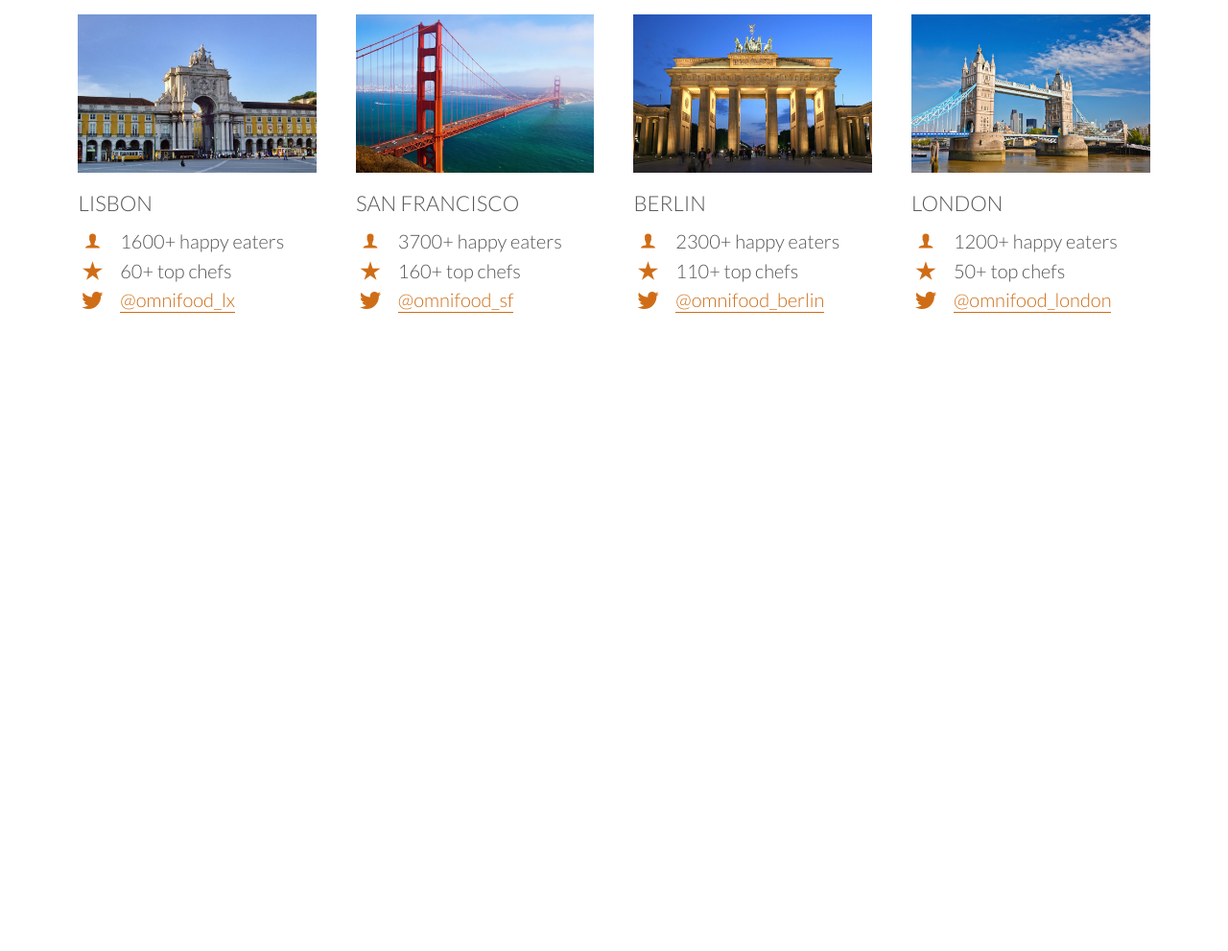
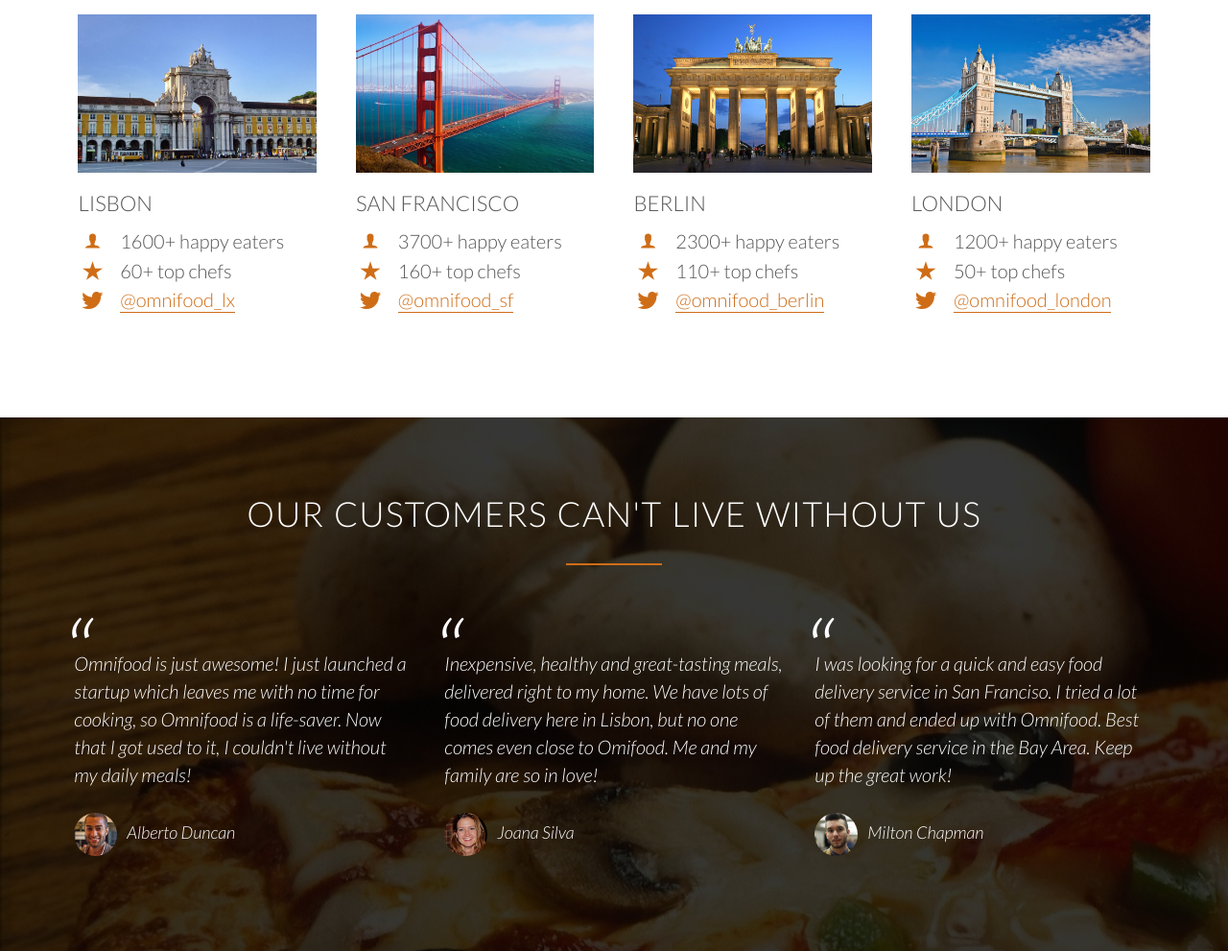
Before and after one commit to vaibhavg12/OrderFood, a plain HTML site: page index.html in a window 1280 px wide. Shown: the part 2900-3891 px from the top of the page at 96% size. Before the commit the page ends 3335 px from the top, so only its background shows below. Drawn offline with Linux system fonts and the light colour scheme; files whose address does not match are found by name.

Commit message:
added testimonials section

```diff
--- a/index.html
+++ b/index.html
@@ -229,10 +229,42 @@
             </div>
         </div>
     </section>
+    <section class="section-testimonials">
+        <div class="row">
+            <h2>Our customers can't live without us</h2>
+        </div>
+        <div class="row">
+            <div class="col span-1-of-3">
+                <blockquote>
+                    Omnifood is just awesome! I just launched a startup which leaves me with no time for cooking, so Omnifood is a life-saver. Now that I got used to it, I couldn't live without my daily meals!
+                    <cite>
+                        <img src="resources/img/customer-1.jpg">Alberto Duncan
+                    </cite>
+                </blockquote>
+            </div>
+            <div class="col span-1-of-3">
+                <blockquote>
+                    Inexpensive, healthy and great-tasting meals, delivered right to my home. We have lots of food delivery here in Lisbon, but no one comes even close to Omifood. Me and my family are so in love!
+                    <cite>
+                        <img src="resources/img/customer-2.jpg">Joana Silva
+                    </cite>
+                </blockquote>
+            </div>
+            <div class="col span-1-of-3">
+                <blockquote>
+                    I was looking for a quick and easy food delivery service in San Franciso. I tried a lot of them and ended up with Omnifood. Best food delivery service in the Bay Area. Keep up the great work!
+                    <cite>
+                        <img src="resources/img/customer-3.jpg">Milton Chapman
+                    </cite>
+                </blockquote>
+            </div>
+        </div>
+    </section>
 </body>
 </html>
 
 
 <!--
 
+
 -->
--- a/resources/css/style.css
+++ b/resources/css/style.css
@@ -202,6 +202,8 @@ header {
     background-image: linear-gradient(rgba(0, 0, 0, 0.7), rgba(0, 0, 0, 0.7)), url(img/hero.jpg);
     background-size: cover;
     background-position: center;
+    /*image stays in the same place as we scroll*/
+    background-attachment: fixed;
     /*100 % of the view port*/
     height: 100vh;
 }
@@ -366,8 +368,6 @@ btn-app:visited {
 
 /*****************************************/
 
-section-cities {}
-
 .box img {
     width: 100%;
     margin-bottom: 15px;
@@ -376,3 +376,46 @@ section-cities {}
 .city-feature {
     margin-bottom: 5px;
 }
+
+/*****************************************/
+
+/*testimonials*/
+
+/*****************************************/
+
+.section-testimonials {
+    backgroundsize: cover;
+    background-image: linear-gradient(rgba(0, 0, 0, 0.79), rgba(0, 0, 0, 0.79)), url(img/back-customers.jpg);
+    color: #fff;
+    background-attachment: fixed;
+}
+
+blockquote {
+    padding: 2%;
+    font-style: italic;
+    line-height: 145%;
+    position: relative;
+    margin-top: 40px;
+}
+
+blockquote:before {
+    content: "\201C";
+    font-size: 500%;
+    display: block;
+    position: absolute;
+    top: -5px;
+    left: -5px;
+}
+
+cite {
+    display: block;
+    font-size: 90%;
+    margin-top: 25px;
+}
+
+cite img {
+    height: 45px;
+    border-radius: 50%;
+    margin-right: 10px;
+    vertical-align: middle;
+}
```
Also changed, not shown: resources/css/img/back-customers.jpg (renamed from resources/img/back-customers.jpg).
